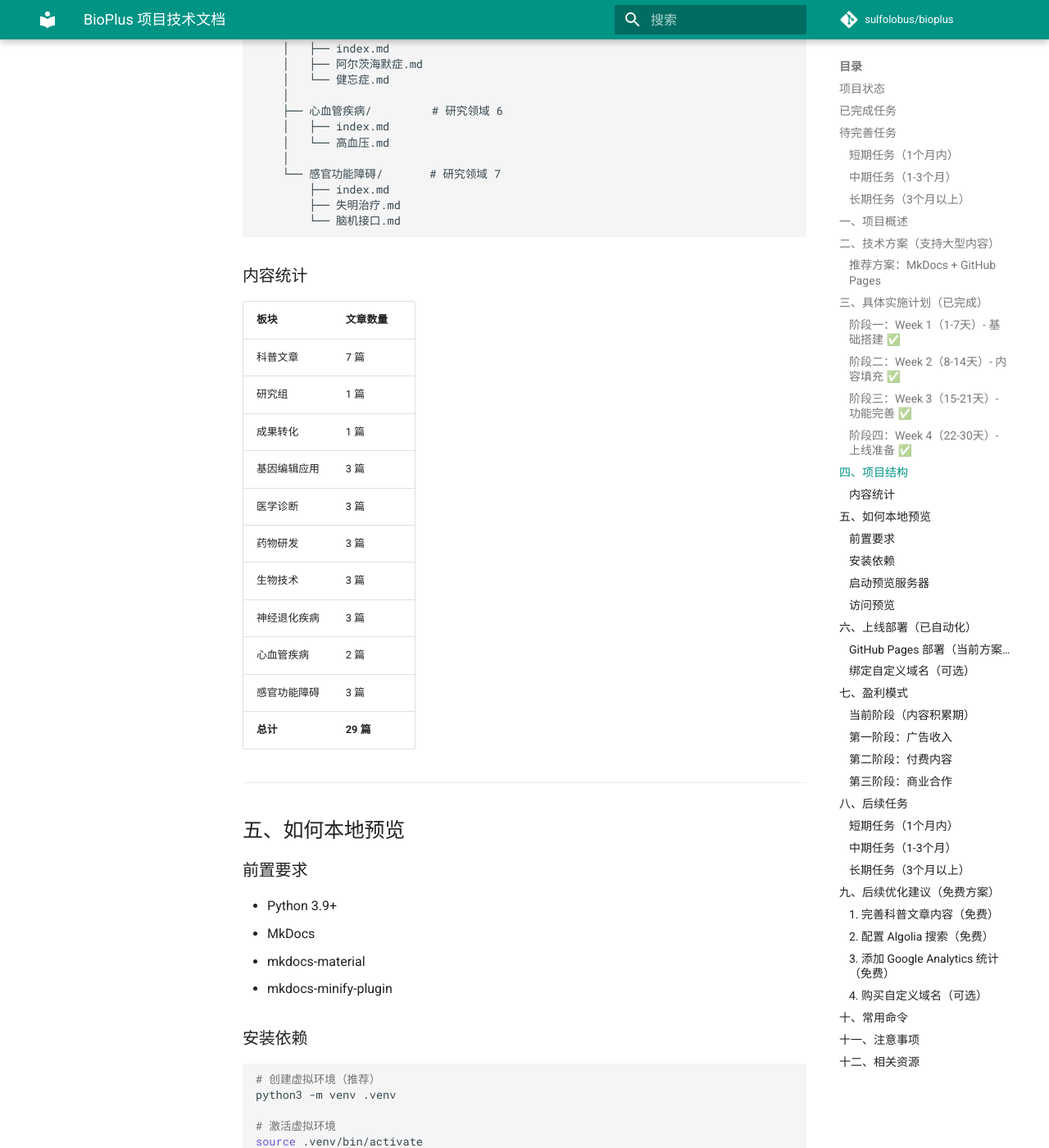
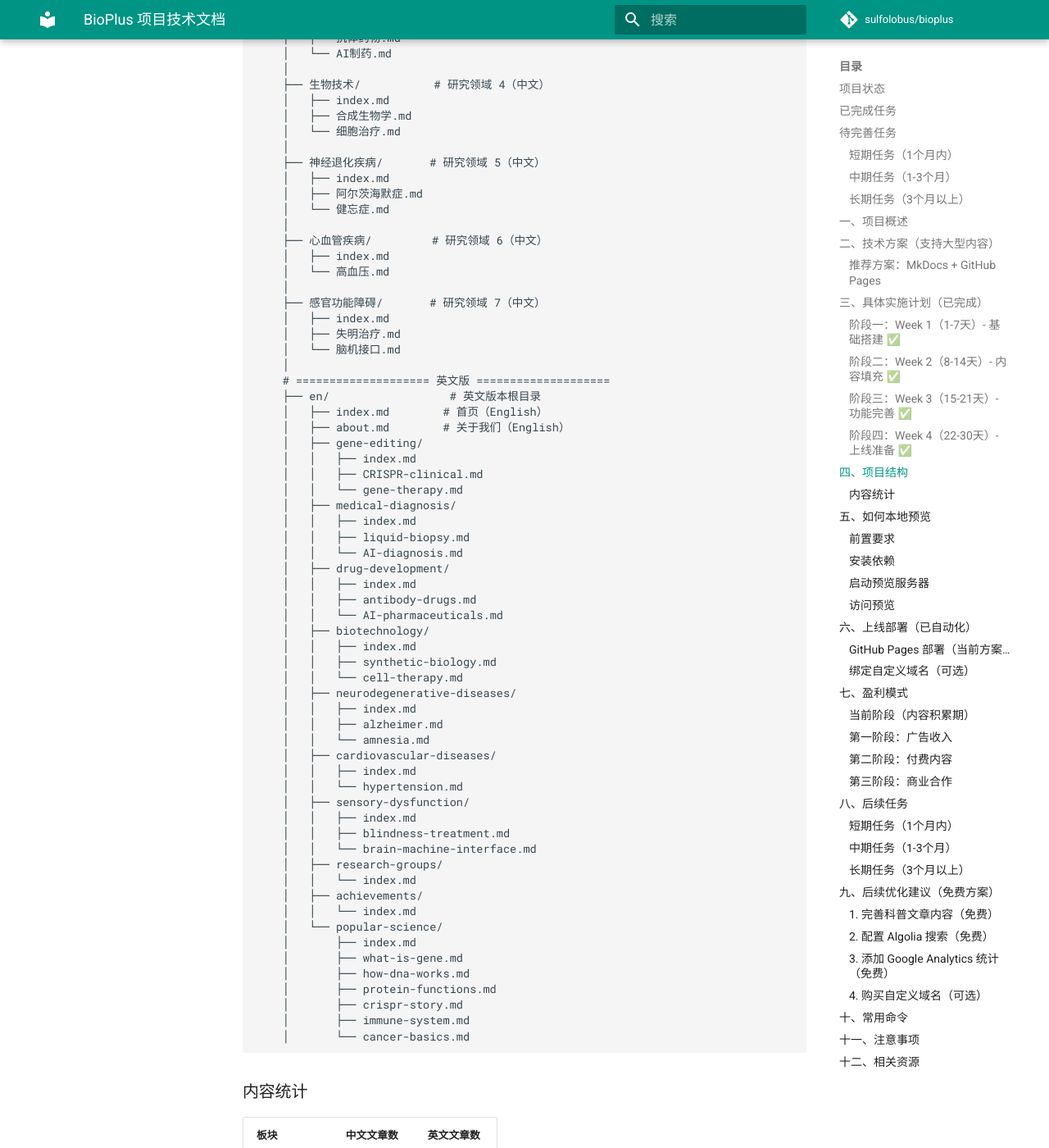
Before and after one commit to sulfolobus/bioplus, an MkDocs documentation site: the page built from docs/PROJECT_DOC.md, in a window 1280 px wide and 1400 px high, scrolled down 4619 px. Shown: the whole window at 82% size. Built offline with MkDocs 1.6.1 and Material for MkDocs 9.7.7, drawn with Linux system fonts in a browser that asks for light colours; comment, search, counter and statistics services are not loaded; some of the changed text lies outside the part shown.

Commit message:
Update PROJECT_DOC: add English version info and task status

````diff
--- a/docs/PROJECT_DOC.md
+++ b/docs/PROJECT_DOC.md
@@ -3,8 +3,10 @@
 ## 项目状态
 
 **上线地址**: https://sulfolobus.github.io/bioplus/
+**英文版地址**: https://sulfolobus.github.io/bioplus/en/
 **GitHub 仓库**: https://github.com/sulfolobus/bioplus
-**项目状态**: 已上线运行中
+**项目状态**: 已上线运行中（中英文版本）
+**当前语言**: 中文、English
 
 ---
 
@@ -23,6 +25,7 @@
 | 9 | 新增神经退化疾病板块 | 阿尔茨海默症、健忘症 | 2026-03-08 |
 | 10 | 新增心血管疾病板块 | 高血压中西医治疗 | 2026-03-08 |
 | 11 | 新增感官功能障碍板块 | 失明治疗、脑机接口 | 2026-03-08 |
+| 12 | 新增英文版本 | 完整翻译 31 篇文章 | 2026-03-09 |
 
 ---
 
@@ -30,29 +33,30 @@
 
 ### 短期任务（1个月内）
 
-| 序号 | 任务 | 说明 | 费用 |
-|------|------|------|------|
-| 1 | 完善核心内容 | 填充4个研究领域的详细内容 | 免费 |
-| 2 | 添加研究组信息 | 整理国内外研究团队资料 | 免费 |
-| 3 | 更新成果转化 | 添加最新转化案例 | 免费 |
-| 4 | 购买域名 | 建议 ~¥50/年或使用免费 .github.io 域名 | 可选 |
-| 5 | 配置自定义域名 | 购买域名后配置 DNS 解析 | 可选 |
+| 序号 | 任务 | 说明 | 状态 | 费用 |
+|------|------|------|------|------|
+| 1 | 完善核心内容 | 填充研究领域的详细内容 | 待完成 | 免费 |
+| 2 | 添加研究组信息 | 整理国内外研究团队资料 | 待完成 | 免费 |
+| 3 | 更新成果转化 | 添加最新转化案例 | 待完成 | 免费 |
+| 4 | 购买域名 | 建议 ~¥50/年或使用免费 .github.io 域名 | 可选 | 可选 |
+| 5 | 配置自定义域名 | 购买域名后配置 DNS 解析 | 可选 | 可选 |
+| 6 | 配置 Google Analytics | 注册并配置跟踪 ID | 待完成 | 免费 |
 
 ### 中期任务（1-3个月）
 
-| 序号 | 任务 | 说明 | 费用 |
-|------|------|------|------|
-| 6 | SEO 优化 | 搜索引擎优化 | 免费 |
-| 7 | Google Analytics | 流量分析配置 | 免费 |
-| 8 | 社交媒体运营 | 微信公众号等 | 免费 |
+| 序号 | 任务 | 说明 | 状态 | 费用 |
+|------|------|------|------|------|
+| 7 | SEO 优化 | 搜索引擎优化 | 待完成 | 免费 |
+| 8 | 社交媒体运营 | 微信公众号等 | 待完成 | 免费 |
+| 9 | 添加更多研究领域 | 根据需求扩展 | 待完成 | 免费 |
 
 ### 长期任务（3个月以上）
 
-| 序号 | 任务 | 说明 | 费用 |
-|------|------|------|------|
-| 9 | 申请 Google AdSense | 广告变现 | 免费（需审核） |
-| 10 | 推出付费内容 | 课程/报告 | 收入 |
-| 11 | 商业合作 | 机构赞助 | 收入 |
+| 序号 | 任务 | 说明 | 状态 | 费用 |
+|------|------|------|------|------|
+| 10 | 申请 Google AdSense | 广告变现 | 待完成 | 免费（需审核） |
+| 11 | 推出付费内容 | 课程/报告 | 待完成 | 收入 |
+| 12 | 商业合作 | 机构赞助 | 待完成 | 收入 |
 
 ---
 
@@ -122,8 +126,8 @@
 │       └── deploy.yml      # GitHub Actions 自动部署配置
 ├── .venv/                  # Python 虚拟环境（本地开发用）
 └── docs/
-    ├── index.md            # 首页
-    ├── about.md            # 关于我们
+    ├── index.md            # 首页（中文）
+    ├── about.md            # 关于我们（中文）
     ├── PROJECT_DOC.md      # 项目技术文档
     ├── assets/
     │   ├── logo.svg        # 网站 Logo
@@ -132,7 +136,7 @@
     │   └── custom_footer.py # 自定义页脚
     ├── robots.txt          # 搜索引擎配置
     │
-    ├── 科普文章/           # 科普文章板块
+    ├── 科普文章/           # 科普文章板块（中文）
     │   ├── index.md
     │   ├── 基因是什么.md
     │   ├── DNA工作原理.md
@@ -141,62 +145,107 @@
     │   ├── 免疫系统.md
     │   └── 癌症原理.md
     │
-    ├── 研究组/             # 研究组介绍
+    ├── 研究组/             # 研究组介绍（中文）
     │   └── index.md
     │
-    ├── 成果转化/           # 成果转化展示
+    ├── 成果转化/           # 成果转化展示（中文）
     │   └── index.md
     │
-    ├── 基因编辑应用/        # 研究领域 1
+    ├── 基因编辑应用/        # 研究领域 1（中文）
     │   ├── index.md
     │   ├── CRISPR临床.md
     │   └── 基因治疗.md
     │
-    ├── 医学诊断/           # 研究领域 2
+    ├── 医学诊断/           # 研究领域 2（中文）
     │   ├── index.md
     │   ├── 液体活检.md
     │   └── AI诊断.md
     │
-    ├── 药物研发/           # 研究领域 3
+    ├── 药物研发/           # 研究领域 3（中文）
     │   ├── index.md
     │   ├── 抗体药物.md
     │   └── AI制药.md
     │
-    ├── 生物技术/           # 研究领域 4
+    ├── 生物技术/           # 研究领域 4（中文）
     │   ├── index.md
     │   ├── 合成生物学.md
     │   └── 细胞治疗.md
     │
-    ├── 神经退化疾病/       # 研究领域 5
+    ├── 神经退化疾病/       # 研究领域 5（中文）
     │   ├── index.md
     │   ├── 阿尔茨海默症.md
     │   └── 健忘症.md
     │
-    ├── 心血管疾病/         # 研究领域 6
+    ├── 心血管疾病/         # 研究领域 6（中文）
     │   ├── index.md
     │   └── 高血压.md
     │
-    └── 感官功能障碍/       # 研究领域 7
-        ├── index.md
-        ├── 失明治疗.md
-        └── 脑机接口.md
+    ├── 感官功能障碍/       # 研究领域 7（中文）
+    │   ├── index.md
+    │   ├── 失明治疗.md
+    │   └── 脑机接口.md
+    │
+    # ==================== 英文版 ====================
+    ├── en/                  # 英文版本根目录
+    │   ├── index.md        # 首页（English）
+    │   ├── about.md        # 关于我们（English）
+    │   ├── gene-editing/
+    │   │   ├── index.md
+    │   │   ├── CRISPR-clinical.md
+    │   │   └── gene-therapy.md
+    │   ├── medical-diagnosis/
+    │   │   ├── index.md
+    │   │   ├── liquid-biopsy.md
+    │   │   └── AI-diagnosis.md
+    │   ├── drug-development/
+    │   │   ├── index.md
+    │   │   ├── antibody-drugs.md
+    │   │   └── AI-pharmaceuticals.md
+    │   ├── biotechnology/
+    │   │   ├── index.md
+    │   │   ├── synthetic-biology.md
+    │   │   └── cell-therapy.md
+    │   ├── neurodegenerative-diseases/
+    │   │   ├── index.md
+    │   │   ├── alzheimer.md
+    │   │   └── amnesia.md
+    │   ├── cardiovascular-diseases/
+    │   │   ├── index.md
+    │   │   └── hypertension.md
+    │   ├── sensory-dysfunction/
+    │   │   ├── index.md
+    │   │   ├── blindness-treatment.md
+    │   │   └── brain-machine-interface.md
+    │   ├── research-groups/
+    │   │   └── index.md
+    │   ├── achievements/
+    │   │   └── index.md
+    │   └── popular-science/
+    │       ├── index.md
+    │       ├── what-is-gene.md
+    │       ├── how-dna-works.md
+    │       ├── protein-functions.md
+    │       ├── crispr-story.md
+    │       ├── immune-system.md
+    │       └── cancer-basics.md
 ```
 
 ### 内容统计
 
-| 板块 | 文章数量 |
-|------|----------|
-| 科普文章 | 7 篇 |
-| 研究组 | 1 篇 |
-| 成果转化 | 1 篇 |
-| 基因编辑应用 | 3 篇 |
-| 医学诊断 | 3 篇 |
-| 药物研发 | 3 篇 |
-| 生物技术 | 3 篇 |
-| 神经退化疾病 | 3 篇 |
-| 心血管疾病 | 2 篇 |
-| 感官功能障碍 | 3 篇 |
-| **总计** | **29 篇** |
+| 板块 | 中文文章数 | 英文文章数 |
+|------|-----------|-----------|
+| 首页/关于 | 2 篇 | 2 篇 |
+| 科普文章 | 7 篇 | 7 篇 |
+| 研究组 | 1 篇 | 1 篇 |
+| 成果转化 | 1 篇 | 1 篇 |
+| 基因编辑应用 | 3 篇 | 3 篇 |
+| 医学诊断 | 3 篇 | 3 篇 |
+| 药物研发 | 3 篇 | 3 篇 |
+| 生物技术 | 3 篇 | 3 篇 |
+| 神经退化疾病 | 3 篇 | 3 篇 |
+| 心血管疾病 | 2 篇 | 2 篇 |
+| 感官功能障碍 | 3 篇 | 3 篇 |
+| **总计** | **31 篇** | **31 篇** |
 
 ---
 
````
Also changed, not shown: other parts of docs/PROJECT_DOC.md (+1 -1 lines).
